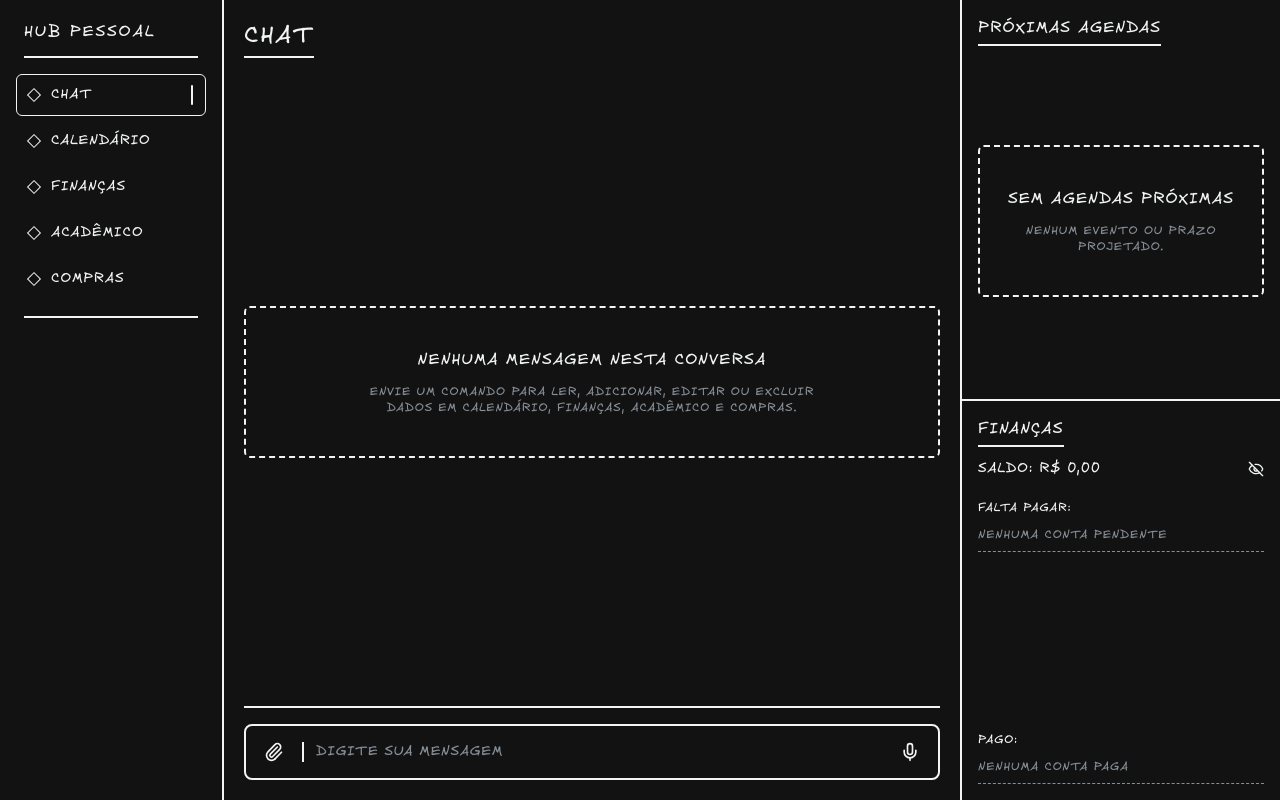
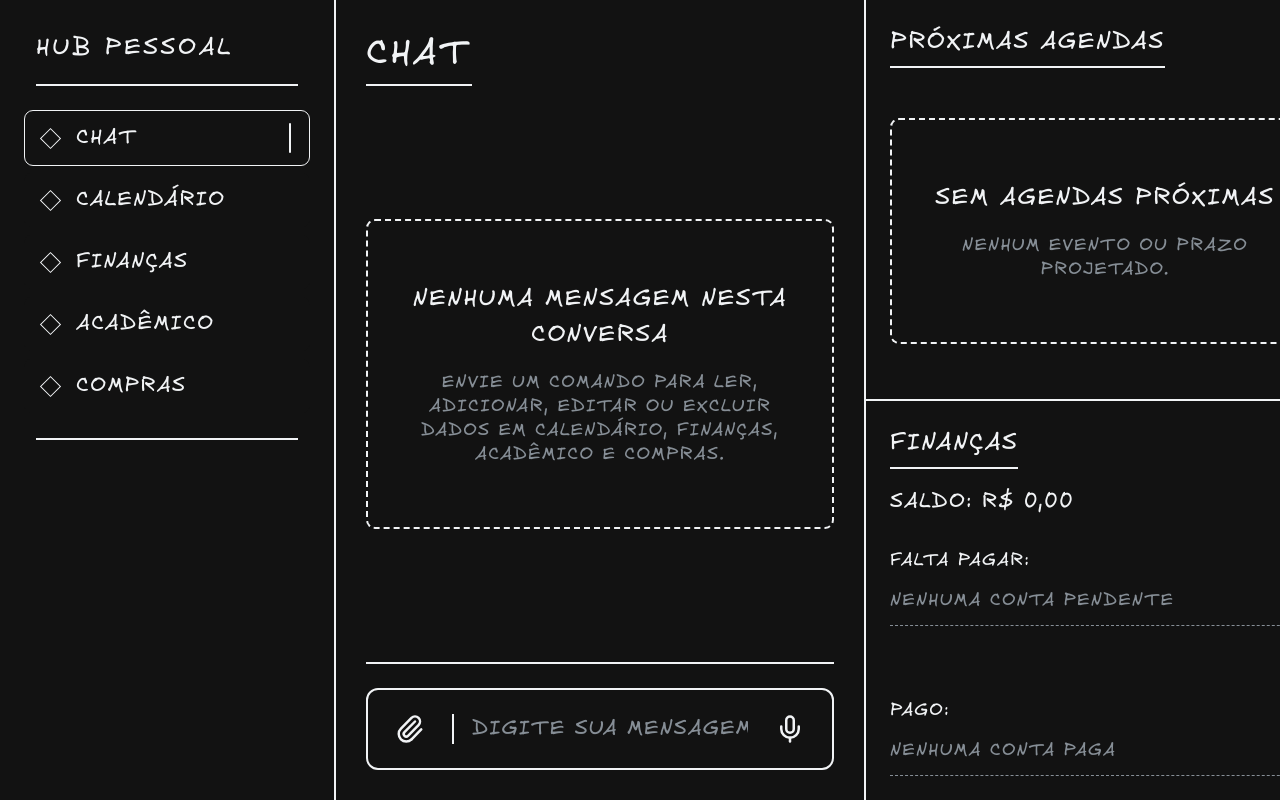
Before and after one commit to xavier9190/personal-site, a Next.js app: page / in a window 1280 px wide. Built offline with nearby package versions, Linux system fonts and the light colour scheme; no server answers; the database is empty.

Commit message:
style: scale root rem size to 150% (24px) on desktop for 100% browser zoom

```diff
--- a/src/app/globals.css
+++ b/src/app/globals.css
@@ -18,6 +18,16 @@
   --accent-red: #ffc9c9;
   --accent-blue: #a5d8ff;
   --accent-yellow: #ffec99;
+}
+
+html {
+  font-size: 16px;
+}
+
+@media (min-width: 768px) {
+  html {
+    font-size: 24px;
+  }
 }
 
 html,
```
